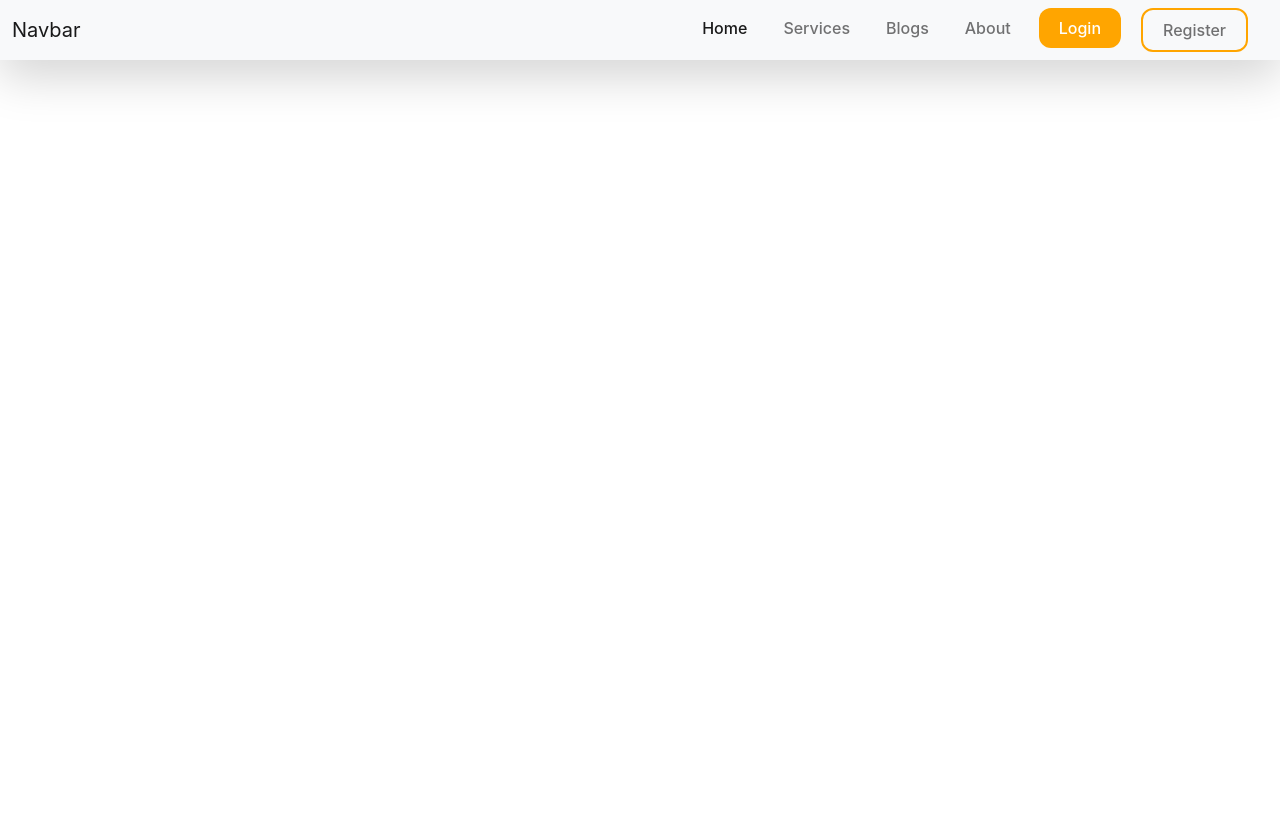
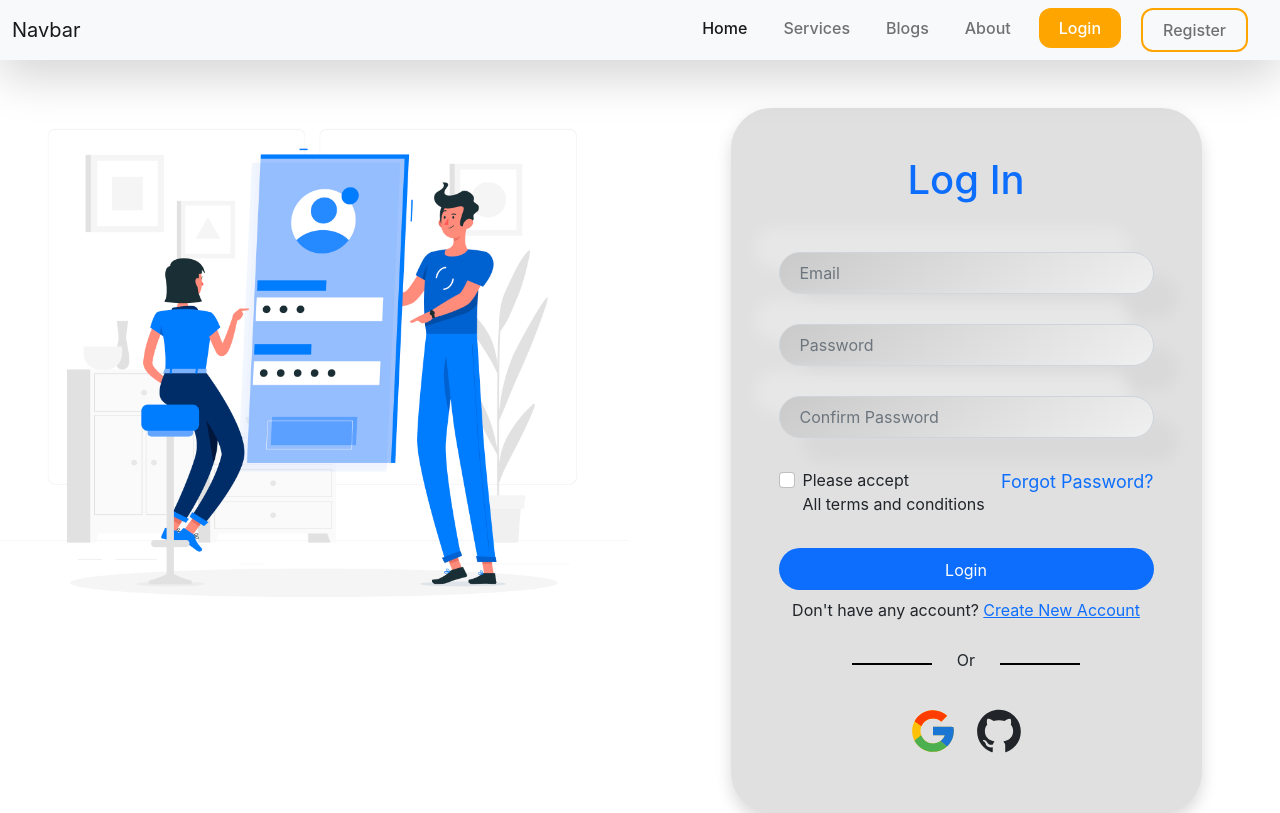
Before and after one commit to sayanpal469/independent-service-provider, a React (Create React App) app: page /login in a window 1280 px wide. Built offline with nearby package versions, Linux system fonts and the light colour scheme.

Commit message:
login form added

```diff
--- a/src/components/LoginSection/Login/Login.js
+++ b/src/components/LoginSection/Login/Login.js
@@ -1,10 +1,86 @@
-import React from 'react';
+import React, { useState } from 'react';
+import { useSignInWithEmailAndPassword } from 'react-firebase-hooks/auth';
+import { Link, useNavigate } from 'react-router-dom';
+import auth from '../../../firebase.init';
+import Loading from '../../SharedPages/Loading/Loading';
+import SocialLogin from '../SocialLogin/SocialLogin';
+import login from '../../../assets/Log In/4957136.jpg'
 
 const Login = () => {
+    const navigate = useNavigate()
+    const [confirmPassword, setConfirmPassword] = useState('')
+
+    const [
+        signInWithEmailAndPassword,
+        user,
+        loading,
+        error,
+      ] = useSignInWithEmailAndPassword(auth);
+
+      if(loading) {
+          return <Loading/>
+      }
+
+      if(user) {
+          navigate('/')
+      }
+
+      const handelSubmit = (e) => {
+        e.preventDefault()
+
+        const name = e.target.name.value
+        const email = e.target.email.value
+        const password = e.target.password.value
+
+        signInWithEmailAndPassword(email, password)
+    }
+
     return (
-        <div>
+        <div className='row'>
+        <div className='col-lg-6 sign-up-img'>
+        <img src={login} alt="" />
+        </div>
 
-        </div>
+  <div className='col-lg-6'>
+    <form onSubmit={handelSubmit} id='form'  className='w-75 mx-auto mt-5 shadow p-5 h-auto'>
+    <h1 className='text-center mb-5 text-primary'>Log In</h1>
+
+    <div class="mb-3">
+    <input  name='email' type="email" class="input form-control" id="exampleInputEmail1" aria-describedby="emailHelp" placeholder='Email'/>
+    </div>
+
+<div class="mb-3">
+<input name='password' type="password" class="form-control input" id="exampleInputPassword1" placeholder='Password'/>
+</div>
+
+<div class="mb-3">
+<input name='confirmPassword' type="password" class="form-control input" id="exampleInputPassword1" placeholder='Confirm Password'/>
+</div>
+
+
+<div className='d-flex justify-content-between mb-2'>
+<div class="mb-3 form-check">
+<input type="checkbox" class="form-check-input" id="exampleCheck1"/>
+<label class="form-check-label" for="exampleCheck1">Please accept <br /> All terms and conditions</label>
+</div>
+
+<Link id='forgot' to='/login'>Forgot Password?</Link>
+</div>
+
+<p className='text-danger text-center'>{error?.message}</p>
+
+<button type="submit" class="btn btn-primary w-100">Login</button>
+<p className='text-center mt-2'>Don't have any account? <Link to='/register' className='text-primary'>Create New Account</Link> </p>
+<div className='or-area mt-3'>
+<div className='dag'></div>
+<p className='mt-2'>Or</p>
+<div className='dag'></div>
+</div>
+
+<SocialLogin/>
+</form>
+</div>
+</div>
     );
 };
 
--- a/src/components/LoginSection/Register/Register.js
+++ b/src/components/LoginSection/Register/Register.js
@@ -1,32 +1,49 @@
-import React from 'react';
+import React, { useState } from 'react';
 import signUp from '../../../assets/Sign Up/6333050.jpg'
 import './Register.css'
 import auth from '../../../firebase.init'
 import { useCreateUserWithEmailAndPassword } from 'react-firebase-hooks/auth';
 import { Link, useNavigate } from 'react-router-dom';
 import SocialLogin from '../SocialLogin/SocialLogin';
+import Loading from '../../SharedPages/Loading/Loading';
 
 
 const Register = () => {
     const navigate = useNavigate()
+    const [error, setError] = useState('')
+    const [confirmPassword, setConfirmPassword] = useState('')
+
+    const handelConfirmPasswordBlur = (e) => {
+      setConfirmPassword(e.target.value)
+  }
 
     const [
         createUserWithEmailAndPassword,
         user,
         loading,
-        error,
+        error1,
       ] = useCreateUserWithEmailAndPassword(auth);
 
+      if(loading) {
+         return <Loading/>
+      }
 
-    if(user) {
+      if(user) {
         navigate('/')
-    }
+      }
 
     const handelSubmit = (e) => {
         e.preventDefault()
 
+        const name = e.target.name.value
         const email = e.target.email.value
         const password = e.target.password.value
+
+
+      if(password !== confirmPassword) {
+          setError('Password did not match')
+          return
+      }
 
         createUserWithEmailAndPassword(email, password)
     }
@@ -42,7 +59,7 @@ const Register = () => {
         <h1 className='text-center mb-5 text-primary'>Register</h1>
 
         <div class="mb-3">
-        <input  name='name' type="email" class="input form-control" id="exampleInputEmail1" aria-describedby="emailHelp" placeholder='Name'/>
+        <input  name='name' type="text" class="input form-control" placeholder='Name'/>
         </div>
 
 
@@ -55,7 +72,7 @@ const Register = () => {
     </div>
 
     <div class="mb-3">
-    <input name='password' type="password" class="form-control input" id="exampleInputPassword1" placeholder='Confirm Password'/>
+    <input onBlur={handelConfirmPasswordBlur} name='confirmPassword' type="password" class="form-control input" id="exampleInputPassword1" placeholder='Confirm Password'/>
     </div>
 
 
@@ -68,8 +85,10 @@ const Register = () => {
     <Link id='forgot' to='/login'>Forgot Password?</Link>
     </div>
 
+<p className='text-danger text-center'>{error}</p>
 
   <button type="submit" class="btn btn-primary w-100">Register</button>
+  <p className='text-center mt-2'>Already have an account? <Link to='/login' className='text-primary'>LogIn</Link> </p>
   <div className='or-area mt-3'>
     <div className='dag'></div>
     <p className='mt-2'>Or</p>
--- a/src/components/LoginSection/SocialLogin/SocialLogin.js
+++ b/src/components/LoginSection/SocialLogin/SocialLogin.js
@@ -3,13 +3,19 @@ import { FcGoogle } from "react-icons/fc";
 import { AiFillGithub } from "react-icons/ai";
 import './SocialLogin.css'
 import { Link, useNavigate } from 'react-router-dom';
-import { useSignInWithGoogle } from 'react-firebase-hooks/auth';
+import { useSignInWithGithub, useSignInWithGoogle } from 'react-firebase-hooks/auth';
 import auth from '../../../firebase.init';
+import Loading from '../../SharedPages/Loading/Loading';
 
 const SocialLogin = () => {
     const navigate = useNavigate()
 
-    const [signInWithGoogle, user, loading, error] = useSignInWithGoogle(auth);
+    const [signInWithGoogle, user, loading, error] = useSignInWithGoogle(auth)
+    const [signInWithGithub, user2, loading2, error2] = useSignInWithGithub(auth);
+
+    if(loading || loading2) {
+        return <Loading/>
+    }
 
     if(user) {
         navigate('/')
@@ -21,7 +27,7 @@ const SocialLogin = () => {
             <FcGoogle/>
             </Link>
 
-            <Link className='text-dark ms-2' to='/'>
+            <Link onClick={ () => signInWithGithub()} className='text-dark ms-2' to='/'>
             <AiFillGithub/>
             </Link>
         </div>
--- /dev/null
+++ b/src/components/SharedPages/Loading/Loading.js
@@ -0,0 +1,13 @@
+import React from 'react';
+
+const Loading = () => {
+    return (
+        <div style={{height: '300px'}} className='w-100 d-flex justify-content-center align-items-center'>
+            <div class="spinner-border text-info" role="status">
+            <span class="sr-only"></span>
+            </div>
+        </div>
+    );
+};
+
+export default Loading;
```
Also changed, not shown: src/components/HomeSection/CheckOut/CheckOut.js (added, +11 -0 lines), src/assets/Log In/4957136.jpg (added), src/components/LoginSection/PrivateAuth/PrivateAuth.js (added).
